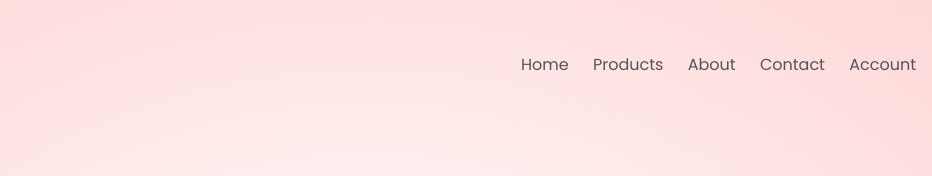
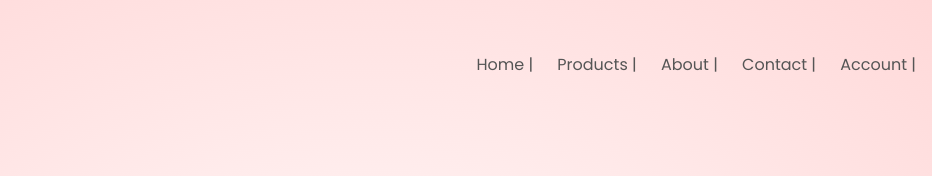
Before and after one commit to Musashi911/291projectgroup7.github.io, a plain HTML site: page index.html in a window 1280 px wide. Shown: the top 176 px of the page, 269-1201 px from the left. Drawn offline with Linux system fonts and the light colour scheme.

Commit message:
Update index.html

```diff
--- a/index.html
+++ b/index.html
@@ -18,11 +18,11 @@
             </div>
             <nav>
                 <ul id ="MenuItems">
-                    <li> <a href = "index.html">Home </a></li>
-                    <li> <a href = "product.html">Products </a></li>
-                    <li> <a href = ""> About </a></li>
-                    <li> <a href = "contact.html">Contact </a></li>
-                    <li> <a href = "account.html">Account </a></li>
+                    <li> <a href = "index.html">Home | </a></li>
+                    <li> <a href = "product.html">Products | </a></li>
+                    <li> <a href = ""> About | </a></li>
+                    <li> <a href = "contact.html">Contact | </a></li>
+                    <li> <a href = "account.html">Account | </a></li>
                 </ul>
             </nav>
             <a href ="cartpage.html"><img src="images/cart.png" width="30px" height = "30px"></a>
```
